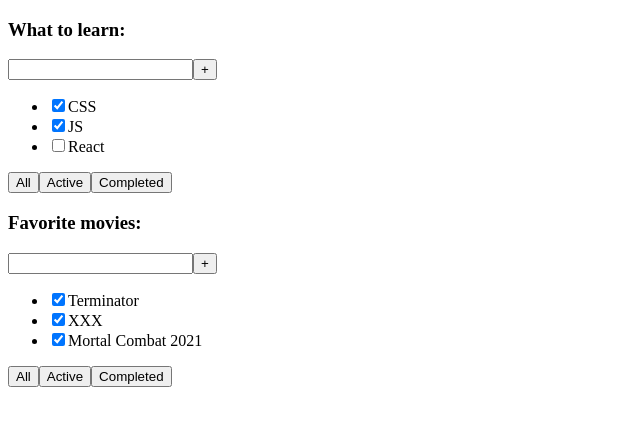
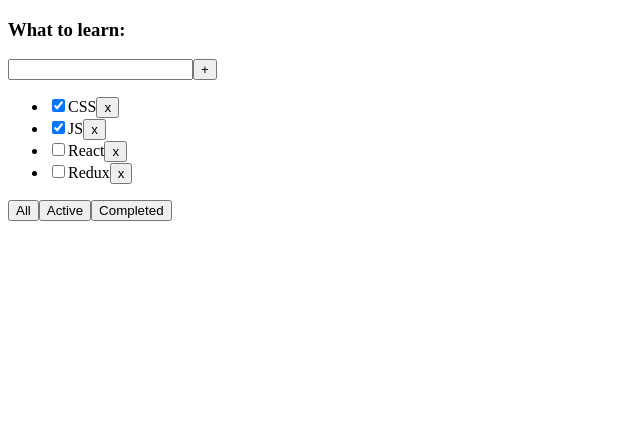
Before and after one commit to KDaniyil/ToDoList-React, a React (Create React App) app: page / in a window 1280 px wide. Shown: the top 426 px of the page, without its empty margins (0-640 px from the left). Built offline with nearby package versions, Linux system fonts and the light colour scheme; the HTML template or start-up script is replaced by a standard one.

Commit message:
add function remove task

```diff
--- a/package.json
+++ b/package.json
@@ -10,7 +10,9 @@
     "@types/node": "^16.18.11",
     "@types/react": "^18.0.27",
     "@types/react-dom": "^18.0.10",
+    "bootstrap": "^5.2.3",
     "react": "^18.2.0",
+    "react-bootstrap": "^2.7.0",
     "react-dom": "^18.2.0",
     "react-scripts": "5.0.1",
     "typescript": "^4.9.5",
--- a/src/components/ToDoList/ToDoList.tsx
+++ b/src/components/ToDoList/ToDoList.tsx
@@ -1,13 +1,13 @@
 import ToDoListItem from './ToDoListItem'
-import { task1, task2 } from '../../utils/tasks'
+import { movies, skills } from '../../utils/tasks'
 
 type Props = {}
 
 function ToDoList(props: Props) {
     return (
         <>
-            <ToDoListItem toDoName={'What to learn:'} task={task1} />
-            <ToDoListItem toDoName={'Favorite movies:'} task={task2} />
+            <ToDoListItem toDoName={'What to learn:'} initTasks={skills} />
+            {/* <ToDoListItem toDoName={'Favorite movies:'} task={movies} /> */}
         </>
     )
 }
--- a/src/components/ToDoList/ToDoListItem.tsx
+++ b/src/components/ToDoList/ToDoListItem.tsx
@@ -1,15 +1,21 @@
+import { useState } from 'react'
 import ToDoListItemTask from './ToDoListItemTask'
 
 type Props = {
     toDoName: string
-    task: TaskType[]
+    initTasks: TaskType[]
 }
 type TaskType = {
     id: number
     title: string
     isDone: boolean
 }
-const ToDoListItem = ({ toDoName, task }: Props) => {
+const ToDoListItem = ({ toDoName, initTasks }: Props) => {
+    const [listTasks, setListTasks] = useState(initTasks)
+
+    function removeTask(id: number) {
+        setListTasks(listTasks.filter((task) => task.id !== id))
+    }
     return (
         <>
             <h3>{toDoName}</h3>
@@ -18,13 +24,14 @@
                 <button>+</button>
             </div>
             <ul>
-                {task.map(({ id, title, isDone }) => {
+                {listTasks.map(({ id, title, isDone }) => {
                     return (
                         <>
                             <ToDoListItemTask
                                 id={id}
                                 title={title}
                                 isDone={isDone}
+                                removeTask={removeTask}
                             />
                         </>
                     )
--- a/src/components/ToDoList/ToDoListItemTask.tsx
+++ b/src/components/ToDoList/ToDoListItemTask.tsx
@@ -2,13 +2,21 @@
     id: number
     title: string
     isDone: boolean
+    removeTask: Function
 }
-const ToDoListItemTask = ({ id, title, isDone }: Props) => {
+const ToDoListItemTask = ({ id, title, isDone, removeTask }: Props) => {
     return (
         <>
             <li>
                 <input type="checkbox" checked={isDone} />
                 <span>{title}</span>
+                <button
+                    onClick={() => {
+                        removeTask(id)
+                    }}
+                >
+                    x
+                </button>
             </li>
         </>
     )
--- a/src/utils/tasks.ts
+++ b/src/utils/tasks.ts
@@ -3,7 +3,7 @@
     title: string
     isDone: boolean
 }
-export const task1 : TaskType[] = [
+export const skills : TaskType[] = [
     {
         id: 1, title: "CSS", isDone: true
     },
@@ -12,9 +12,12 @@
     },
     {
         id: 3, title: "React", isDone: false
+    },
+    {
+        id: 4, title: "Redux", isDone: false
     }
 ]
-export const task2 : TaskType[] = [
+export const movies : TaskType[] = [
     {
         id: 1, title: "Terminator", isDone: true
     },
```
Also changed, not shown: 1 other file (tests, documents, lock files or other folders).
